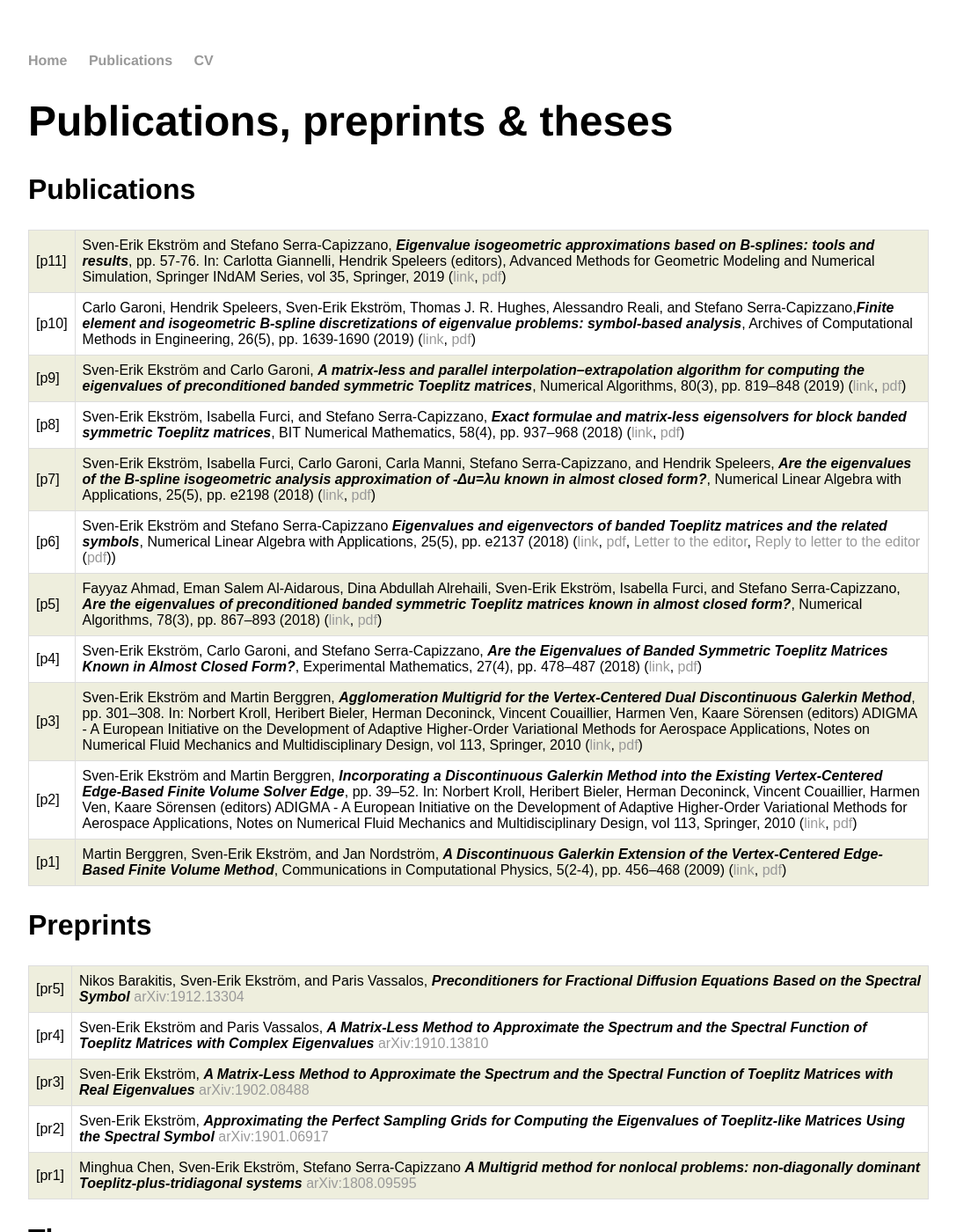
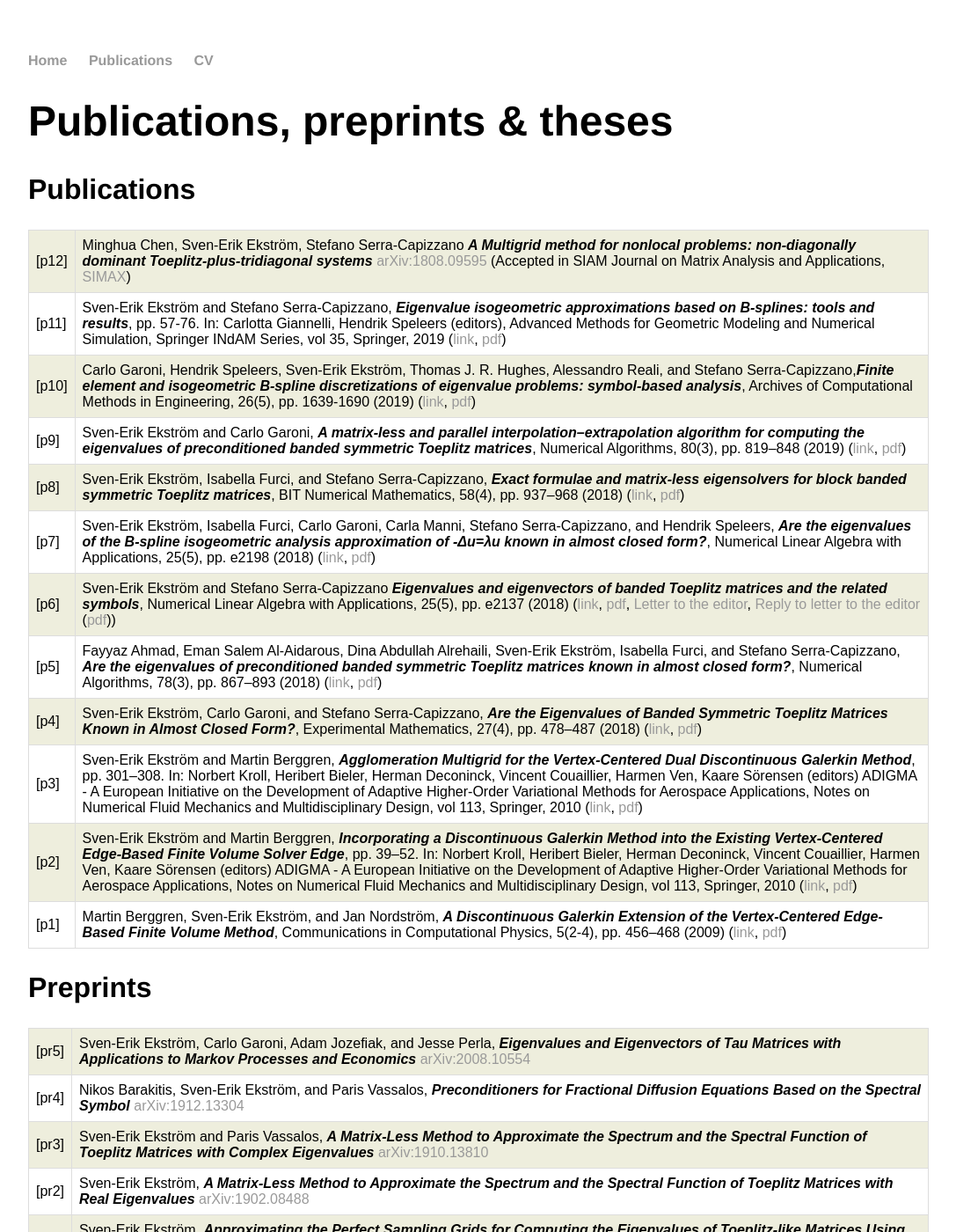
Before and after one commit to sverek/sverek.github.io, a Jekyll site: the page built from publications/index.html, in a window 1280 px wide and 1400 px high. Shown: the whole window at 88% size, without its empty margins (96-1183 px from the left). Built offline with Jekyll 4.4.1, drawn with Linux system fonts in a browser that asks for light colours.

Commit message:
uodate publications

```diff
--- a/publications/index.html
+++ b/publications/index.html
@@ -25,6 +25,11 @@ tr:nth-child(odd) {
 	<p>
 		<h2>Publications</h2>
 		<table>
+			<tr>
+				<td>[p12]</td>
+				<td>Minghua Chen, Sven-Erik Ekström, Stefano Serra-Capizzano <i><b>A Multigrid method for nonlocal problems: non-diagonally dominant Toeplitz-plus-tridiagonal systems</b></i> <a href="https://arxiv.org/abs/1808.09595">arXiv:1808.09595</a> (Accepted in SIAM Journal on Matrix Analysis and Applications, <a href="https://www.siam.org/publications/journals/siam-journal-on-matrix-analysis-and-applications-simax">SIMAX</a>)
+				</td>
+		</tr>
 		<tr>
   			<td>[p11]</td>
   			<td>Sven-Erik Ekström and Stefano Serra-Capizzano, <i><b>Eigenvalue isogeometric approximations based on B-splines: tools and results</b></i>, pp. 57-76. In: Carlotta Giannelli, Hendrik Speleers (editors), Advanced Methods for Geometric Modeling and Numerical Simulation, Springer INdAM Series, vol 35, Springer, 2019 (<a href="https://doi.org/10.1007/978-3-030-27331-6_4
@@ -90,28 +95,29 @@ tr:nth-child(odd) {
 		<table>
 			<tr>
 				<td>[pr5]</td>
+				<td>Sven-Erik Ekström, Carlo Garoni, Adam Jozefiak, and Jesse Perla, <i><b>Eigenvalues and Eigenvectors of Tau Matrices with Applications to Markov Processes and Economics
+				</b></i> <a href="https://arxiv.org/abs/2008.10554">arXiv:2008.10554</a>
+				</td>
+			</tr>
+			<tr>
+				<td>[pr4]</td>
 				<td>Nikos Barakitis, Sven-Erik Ekström, and Paris Vassalos, <i><b>Preconditioners for Fractional Diffusion Equations Based on the Spectral Symbol
 				</b></i> <a href="https://arxiv.org/abs/1912.13304">arXiv:1912.13304</a>
 				</td>
 			</tr>
     <tr>
-        <td>[pr4]</td>
+        <td>[pr3]</td>
         <td>Sven-Erik Ekström and Paris Vassalos, <i><b>A Matrix-Less Method to Approximate the Spectrum and the Spectral Function of Toeplitz Matrices with Complex Eigenvalues</b></i> <a href="https://arxiv.org/abs/1910.13810">arXiv:1910.13810</a>
         </td>
     </tr>
 		<tr>
-  			<td>[pr3]</td>
+  			<td>[pr2]</td>
   			<td>Sven-Erik Ekström, <i><b>A Matrix-Less Method to Approximate the Spectrum and the Spectral Function of Toeplitz Matrices with Real Eigenvalues</b></i> <a href="https://arxiv.org/abs/1902.08488">arXiv:1902.08488</a>
   			</td>
   	</tr>
 		<tr>
-  			<td>[pr2]</td>
+  			<td>[pr1]</td>
   			<td>Sven-Erik Ekström, <i><b>Approximating the Perfect Sampling Grids for Computing the Eigenvalues of Toeplitz-like Matrices Using the Spectral Symbol</b></i> <a href="https://arxiv.org/abs/1901.06917">arXiv:1901.06917</a>
-  			</td>
-  	</tr>
-		<tr>
-  			<td>[pr1]</td>
-  			<td>Minghua Chen, Sven-Erik Ekström, Stefano Serra-Capizzano <i><b>A Multigrid method for nonlocal problems: non-diagonally dominant Toeplitz-plus-tridiagonal systems</b></i> <a href="https://arxiv.org/abs/1808.09595">arXiv:1808.09595</a>
   			</td>
   	</tr>
  		</table>
```
